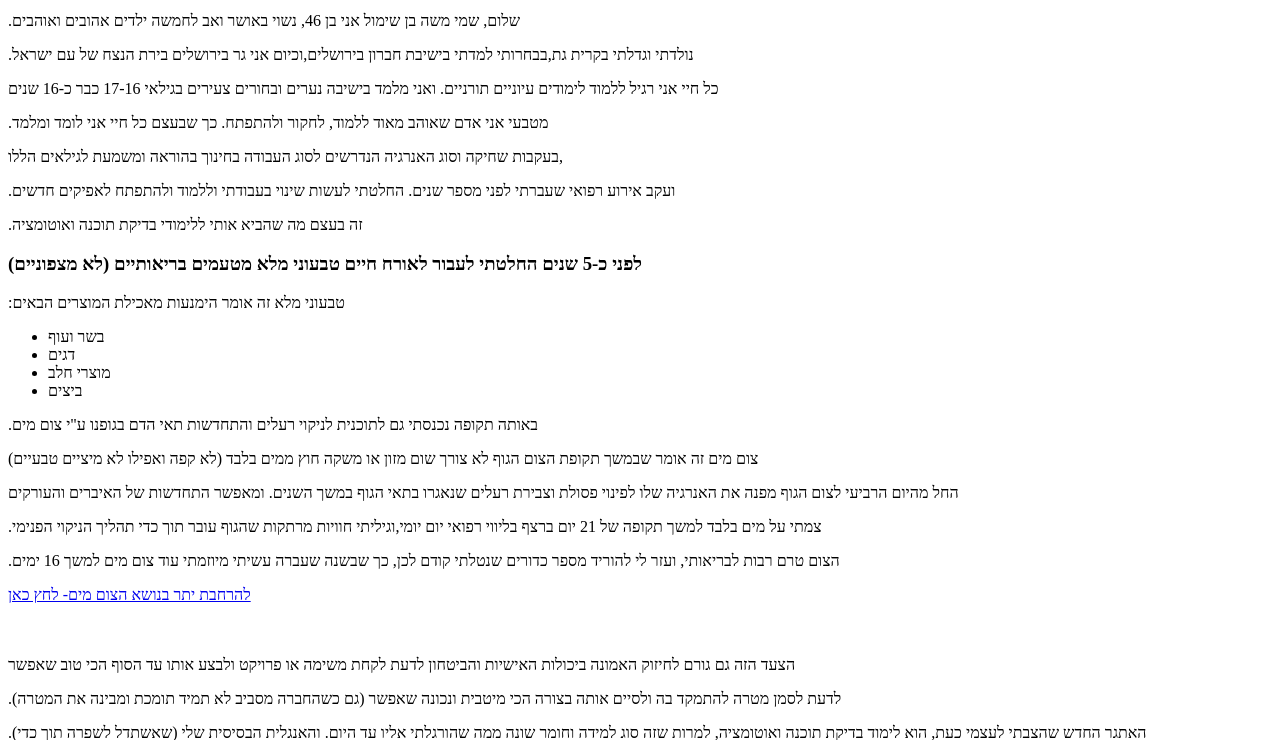
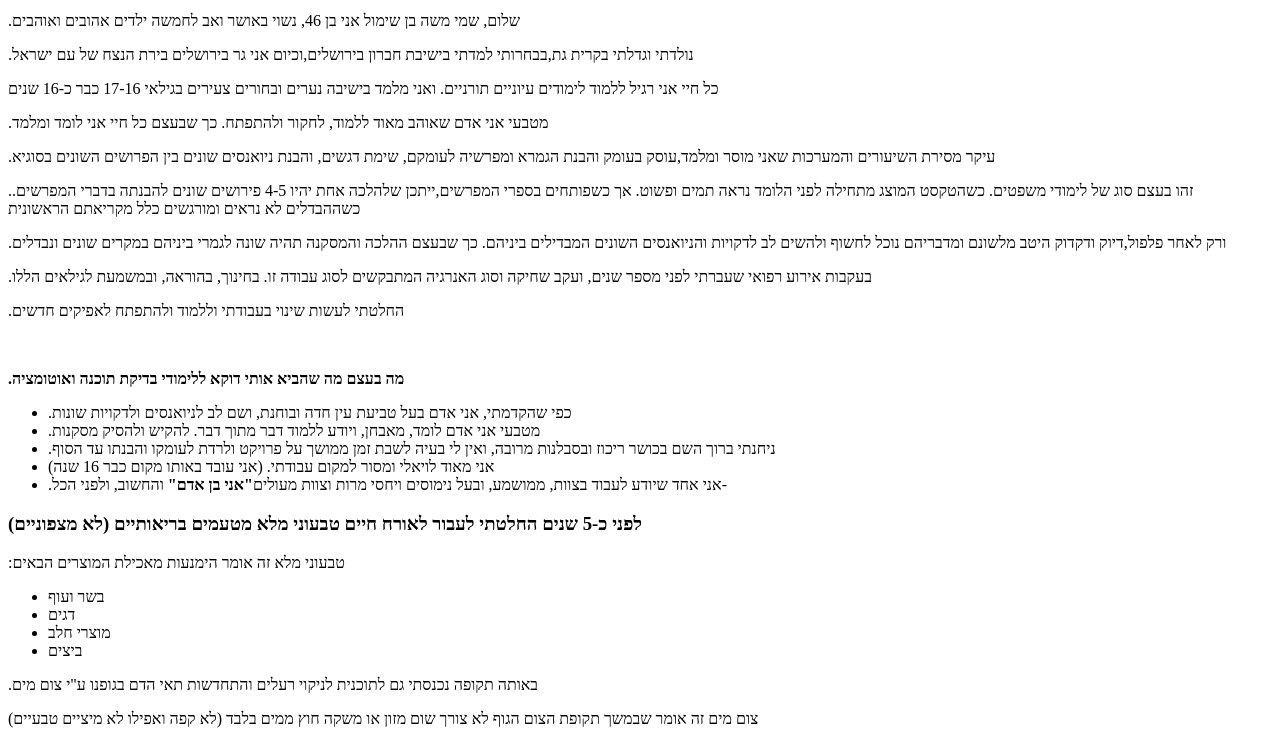
Before and after one commit to moshbens/html, a plain HTML site: page index.html in a window 1280 px wide. Shown: the part 360-1100 px from the top of the page. Drawn offline with Linux system fonts and the light colour scheme.

Commit message:
Update index.html

```diff
--- a/index.html
+++ b/index.html
@@ -22,11 +22,24 @@
 <p>   כל חיי אני רגיל ללמוד לימודים עיוניים תורניים. ואני מלמד בישיבה נערים ובחורים צעירים בגילאי 17-16 כבר כ-16 שנים</p>
 
 <p> .מטבעי אני אדם שאוהב מאוד ללמוד, לחקור ולהתפתח. כך שבעצם כל חיי אני לומד ומלמד</p>
+<p>  .עיקר מסירת השיעורים והמערכות שאני מוסר ומלמד,עוסק בעומק והבנת הגמרא ומפרשיה לעומקם, שימת דגשים, והבנת ניואנסים שונים בין הפרושים השונים בסוגיא</p>
+<p> .זהו בעצם סוג של לימודי משפטים. כשהטקסט המוצג מתחילה לפני הלומד נראה תמים ופשוט. אך כשפותחים בספרי המפרשים,ייתכן שלהלכה אחת יהיו 4-5 פירושים שונים להבנתה בדברי המפרשים. כשההבדלים לא נראים ומורגשים כלל מקריאתם הראשונית</p>
+<p> .ורק לאחר פלפול,דיוק ודקדוק היטב מלשונם ומדבריהם נוכל לחשוף ולהשים לב לדקויות והניואנסים השונים המבדילים ביניהם. כך שבעצם ההלכה והמסקנה תהיה שונה לגמרי ביניהם במקרים שונים ונבדלים</p>
 
-<p> בעקבות שחיקה וסוג האנרגיה  הנדרשים לסוג העבודה בחינוך בהוראה ומשמעת לגילאים הללו, </p>
+<p>.בעקבות אירוע רפואי שעברתי לפני מספר שנים, ועקב שחיקה וסוג האנרגיה המתבקשים לסוג עבודה זו. בחינוך, בהוראה, ובמשמעת לגילאים הללו    </p>
+<p>  .החלטתי לעשות שינוי בעבודתי וללמוד ולהתפתח לאפיקים חדשים </p>
+<br>
+<p><b> .מה בעצם מה שהביא אותי דוקא ללימודי בדיקת תוכנה ואוטומציה</b> </p>
+<ul>
+   <li> .כפי שהקדמתי, אני אדם בעל טביעת עין חדה ובוחנת, ושם לב לניואנסים ולדקויות שונות </li>
+   <li> .מטבעי אני אדם לומד, מאבחן, ויודע ללמוד דבר מתוך דבר. להקיש ולהסיק מסקנות
+   <li> .ניחנתי ברוך השם בכושר ריכוז ובסבלנות מרובה, ואין לי בעיה לשבת זמן ממושך על פרויקט ולרדת לעומקו והבנתו עד הסוף </li>
+   <li> אני מאוד לויאלי ומסור למקום עבודתי. (אני עובד באותו מקום כבר 16 שנה)   </li>
+   <li>.אני אחד שיודע לעבוד בצוות, ממושמע, ובעל נימוסים ויחסי מרות וצוות מעולים<b>"אני בן אדם" </b> והחשוב, ולפני הכל- </li>
 
-<p> .ועקב אירוע רפואי שעברתי לפני מספר שנים. החלטתי לעשות שינוי בעבודתי וללמוד ולהתפתח לאפיקים חדשים </p>
-<p> .זה בעצם מה שהביא אותי ללימודי בדיקת תוכנה ואוטומציה</p>
+
+</ul>
+
 
 
 <h3> לפני כ-5 שנים החלטתי לעבור לאורח חיים טבעוני מלא מטעמים בריאותיים (לא מצפוניים) </h3>
```
